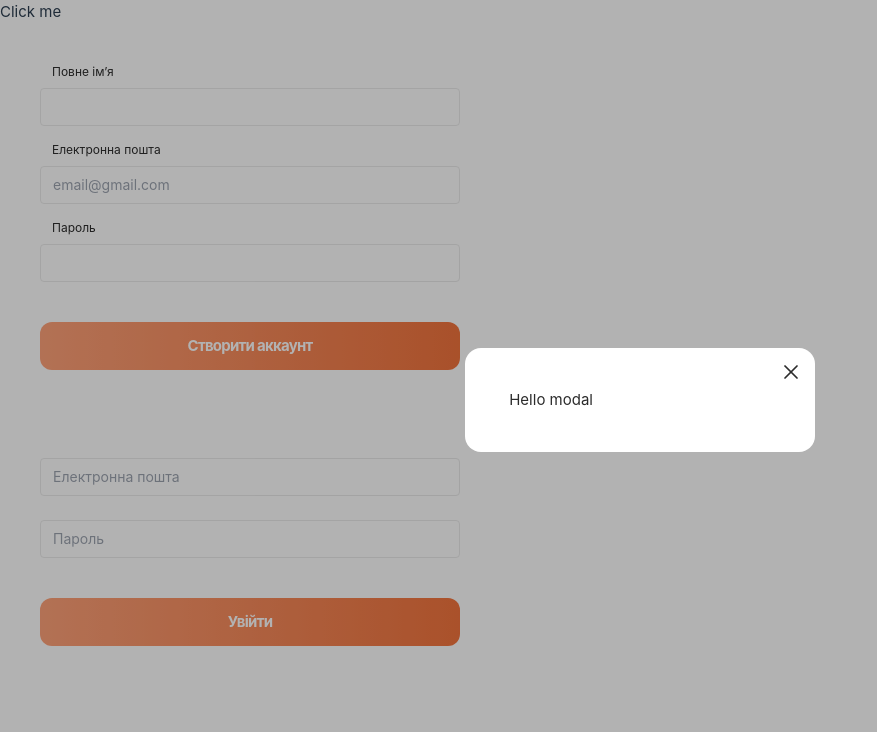
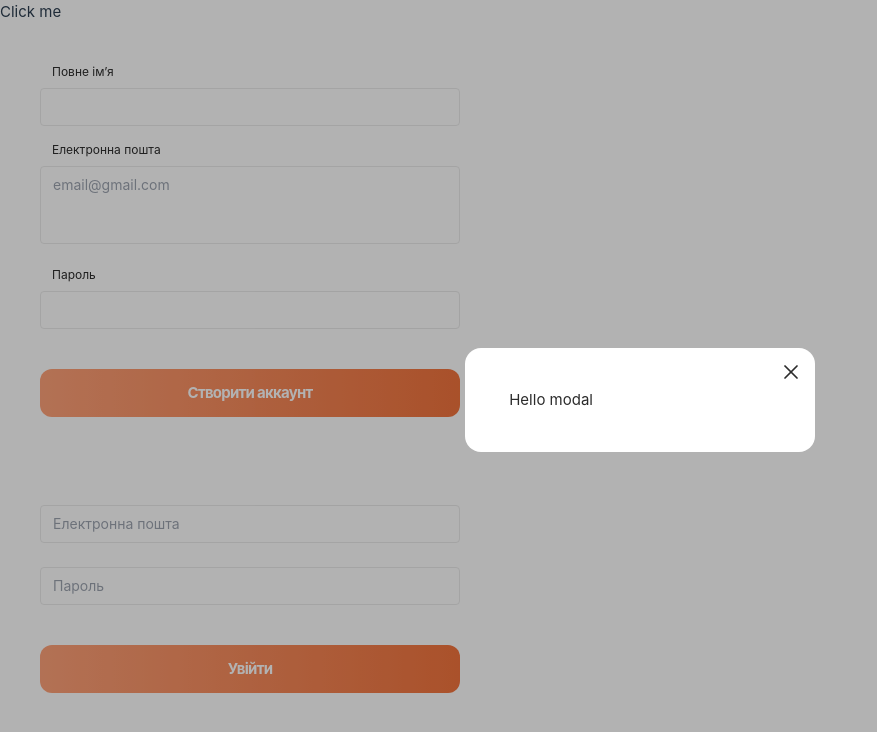
Before and after one commit to goitacademy/vue-course-code, a Vue app: page / in a window 1280 px wide. Shown: the top 732 px of the page, without its empty margins (0-877 px from the left). Built offline with nearby package versions, Linux system fonts and the light colour scheme.

Commit message:
add text area

```diff
--- a/src/components/Auth/RegistrationForm/RegistrationForm.vue
+++ b/src/components/Auth/RegistrationForm/RegistrationForm.vue
@@ -19,6 +19,7 @@
   >
     <IInput class="mb-4" label="Повне ім’я" v-model="userData.name" />
     <IInput
+      type="textarea"
       class="mb-4"
       label="Електронна пошта"
       placeholder="email@gmail.com"
--- a/src/components/IInput/IInput.vue
+++ b/src/components/IInput/IInput.vue
@@ -1,4 +1,6 @@
 <script setup>
+import { computed } from 'vue'
+
 const props = defineProps({
   modelValue: String,
   label: String,
@@ -14,25 +16,31 @@
 })
 
 const emit = defineEmits(['update:modelValue'])
+const baseStyles =
+  'w-full text-sm rounded-[4px] border-[#eaeaea] border-[1px] py-2 px-3 focus:outline-primary'
+const isTextarea = computed(() => {
+  return props.type === 'textarea'
+})
+const inputStyles = computed(() => {
+  return isTextarea.value ? baseStyles + ' resize-none' : baseStyles
+})
+const componentName = computed(() => {
+  return isTextarea.value ? 'textarea' : 'input'
+})
 </script>
 
 <template>
   <div class="w-full text-[#2C2C2C]">
     <label class="block">
       <span class="block text-xs px-3 mb-2">{{ props.label }}</span>
-      <input
-        class="w-full text-sm rounded-[4px] border-[#eaeaea] border-[1px] py-2 px-3 focus:outline-primary"
+      <component
+        :is="componentName"
+        rows="3"
+        :class="inputStyles"
         v-bind="{ ...$props, ...$attrs }"
         :value="modelValue"
         @input="emit('update:modelValue', $event.target.value)"
       />
-      <!-- <textarea
-        rows="3"
-        class="w-full text-sm rounded-[4px] border-[#eaeaea] border-[1px] py-2 px-3 focus:outline-primary resize-none"
-        v-bind="{ ...$props, ...$attrs }"
-        :value="modelValue"
-        @input="emit('update:modelValue', $event.target.value)"
-      ></textarea> -->
     </label>
   </div>
 </template>
--- a/src/components/IModal/IModal.vue
+++ b/src/components/IModal/IModal.vue
@@ -14,7 +14,7 @@
 </script>
 
 <template>
-  <Teleport to="body">
+  <component :is="Teleport" to="body">
     <div
       class="flex w-full h-full fixed top-0 left-0 overflow-auto bg-[rgba(0,0,0,0.3)]"
       @click.self="emit('close')"
@@ -26,5 +26,5 @@
         <slot></slot>
       </div>
     </div>
-  </Teleport>
+  </component>
 </template>
```
